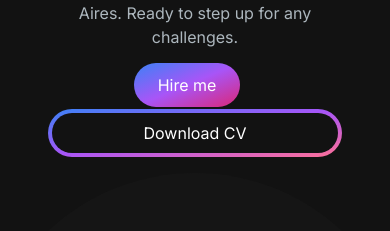
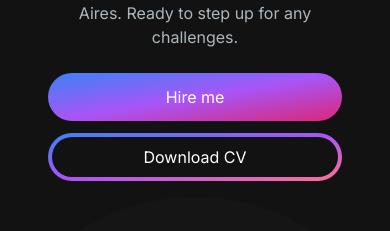
Before and after one commit to fabriziocl/nextJs-portfolio, a Next.js app: page / in a window 390 px wide. Shown: the part 271-502 px from the top of the page. Built offline with nearby package versions, Linux system fonts and the light colour scheme.

Commit message:
fixed button and added smooth scroll

```diff
--- a/src/app/components/EmailSection.jsx
+++ b/src/app/components/EmailSection.jsx
@@ -40,7 +40,7 @@ const EmailSection = () => {
     >
       <div className="bg-[radial-gradient(ellipse_at_center,_var(--tw-gradient-stops))] from-orange-900 to-transparent rounded-full h-80 w-80 z-0 blur-lg absolute top-3/4 -left-4 transform -translate-x-1/2 -translate-1/2">
       </div>
-      <div className="z-10">
+      <div className="z-9">
         <h5 className="text-xl font-bold text-white my-2">
           {"Let's get in touch!"}
         </h5>
--- a/src/app/components/HeroSection.jsx
+++ b/src/app/components/HeroSection.jsx
@@ -6,7 +6,7 @@ import Link from 'next/link';
 
 const HeroSection = () => {
     return (
-        <section className="lg:py-16">
+        <section id="#home" className="lg:py-16">
             <div className='grid grid-cols-1 sm:grid-cols-12'>
                 <div className='col-span-8 place-self-center text-center sm:text-left justify-self-start'>
                     <h1 className="text-white mb-4 text-4xl sm:text-5xl lg:text-8xl font-extrabold">
@@ -33,12 +33,19 @@ const HeroSection = () => {
                     <p className='text-[#ADB7BE] text-base sm:text-lg lg:text-xl mb-6 mt-4'>
                         Problem solver, based in Buenos Aires. Ready to step up for any challenges.
                     </p>
-                    <Link
-                        href="#contact"
-                        className="px-6 py-3 w-full sm:w-fit rounded-full mr-4 bg-gradient-to-br from-blue-500 via-purple-500 to-pink-600 hover:bg-slate-200 text-white">
-                        Hire me
-                    </Link>
-                    <button className="px-1 py-1 w-full sm:w-fit rounded-full bg-gradient-to-br from-blue-500 via-purple-500 to-[#ff7096] hover:bg-slate-800 text-white mt-3">
+                    <button
+                        className="px-6 py-3 w-full sm:w-fit rounded-full mr-4 bg-gradient-to-br from-blue-500 via-purple-500 to-pink-600 hover:bg-slate-200 text-white"
+                    >
+                        <Link
+                            href="#contact"
+                        >
+                            Hire me
+                        </Link>
+                    </button>
+
+                    <button
+                        className="px-1 py-1 w-full sm:w-fit rounded-full bg-gradient-to-br from-blue-500 via-purple-500 to-[#ff7096] hover:bg-slate-800 text-white mt-3"
+                    >
                         <div className="block bg-[#121212] hover:bg-slate-800 rounded-full px-5 py-2">
                             <a href="/FCL-resume.pdf" download="FCL-resume.pdf">
                                 Download CV
--- a/src/app/components/NavBar.jsx
+++ b/src/app/components/NavBar.jsx
@@ -13,7 +13,7 @@ const NavBar = () => {
     return (
         <nav className="fixed top-0 left-0 right-0 z-10 bg-[#121212] bg-opacity-70 backdrop-blur-sm">
             <div className="flex container lg:py-4 flex-wrap items-center justify-between mx-auto px-4 py-2">
-                <Link href={"/"} className="text-2xl md:text-5xl text-white font-semibold">
+                <Link href="#home" className="text-2xl md:text-5xl text-white font-semibold">
                     <Image
                         src='/images/code-laptop.png'
                         alt='laptop-img'
--- a/src/app/globals.css
+++ b/src/app/globals.css
@@ -25,3 +25,8 @@ body {
     )
     rgb(var(--background-start-rgb));
 }
+
+html {
+  scroll-behavior: smooth;
+  scroll-padding: 10rem;
+}
```
